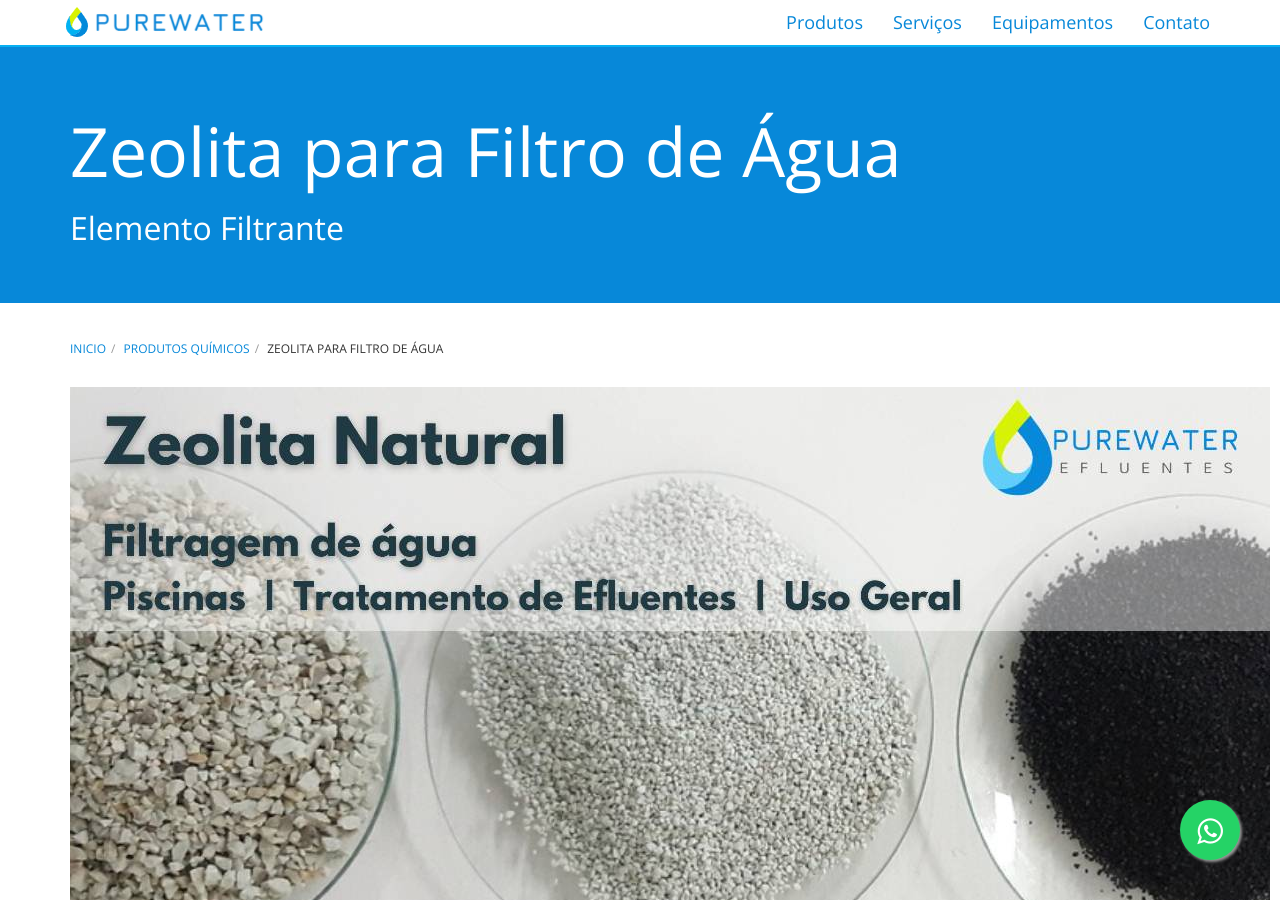
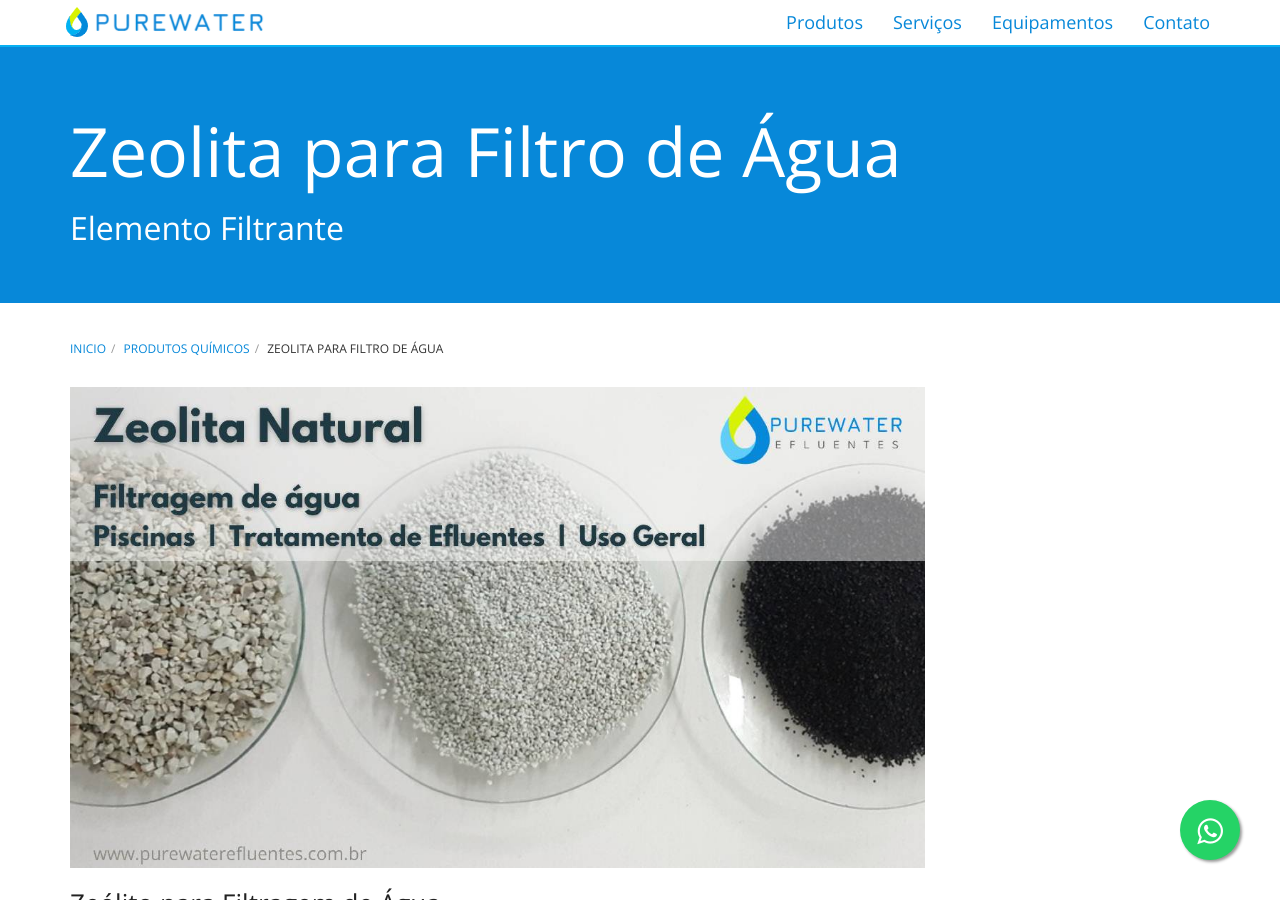
Before and after one commit to purewaterefluentes/purewaterefluentes.github.io, a Jekyll site: the page built from produtos/zeolita-para-filtro-de-agua.md, in a window 1280 px wide and 900 px high. Built offline with Jekyll 4.4.1, drawn with Linux system fonts in a browser that asks for light colours; nearby versions of some CDN libraries; library files that are not in the unit come from our copies.

Commit message:
Update zeolita-para-filtro-de-agua.md

```diff
--- a/produtos/zeolita-para-filtro-de-agua.md
+++ b/produtos/zeolita-para-filtro-de-agua.md
@@ -7,7 +7,7 @@
 description: Zeólita é um mineral que tem a capacidade de adsorver a amônia da água, são aluminossilicatos cristalinos hidratados de metais alcalinos e alcalinos terrosos que possuem uma estrutura cristalina tridimensional infinita, usados para filtração.
 ---
 <figure class="figure">
-  <img src="../../website/images/zeolita_para_filtro_de_agua.jpg" class="figure-img img-fluid rounded" alt="Zeolita para filtro" style="max-width: 75;">
+  <img src="../../website/images/zeolita_para_filtro_de_agua.jpg" class="figure-img img-fluid rounded" alt="Zeolita para filtro" style="max-width: 75%;">
 </figure>
 
 ### Zeólito para Filtragem de Água
```
